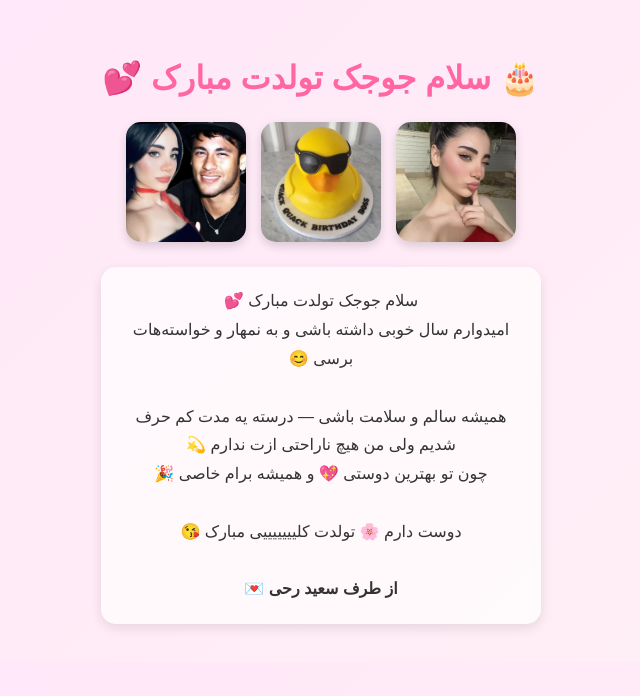
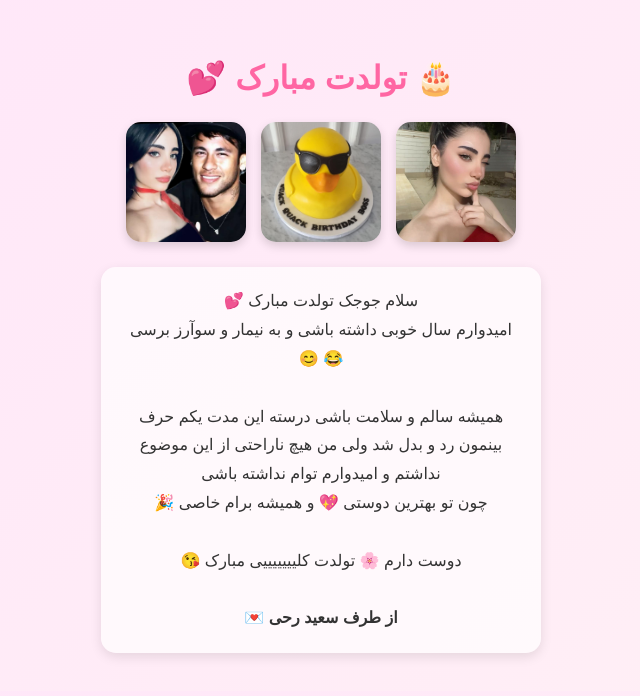
Before and after one commit to 1rhy/Tavalod, a plain HTML site: page birthday.html in a window 1280 px wide. Shown: the whole page, without its empty margins (319-959 px from the left). Drawn offline with Linux system fonts and the light colour scheme.

Commit message:
Update birthday.html

```diff
--- a/birthday.html
+++ b/birthday.html
@@ -57,7 +57,7 @@
 </head>
 <body>
 
-  <h1>🎂 سلام جوجک تولدت مبارک 💕</h1>
+  <h1>🎂 تولدت مبارک 💕</h1>
 
   <div class="photos">
   <img src="https://raw.githubusercontent.com/1rhy/Tavalod/main/photo1.jpg" alt="photo1">
@@ -66,9 +66,8 @@
 </div>
 
   <p>
-    سلام جوجک تولدت مبارک 💕<br>
-    امیدوارم سال خوبی داشته باشی و به نمهار و خواسته‌هات برسی 😊<br><br>
-    همیشه سالم و سلامت باشی — درسته یه مدت کم حرف شدیم ولی من هیچ ناراحتی ازت ندارم 💫<br>
+    سلام جوجک تولدت مبارک 💕<br>امیدوارم سال خوبی داشته باشی و به نیمار و سوآرز برسی 😂  😊<br><br>
+    همیشه سالم و سلامت باشی درسته این مدت یکم حرف بینمون رد و بدل شد ولی من هیچ ناراحتی از این موضوع نداشتم و امیدوارم توام نداشته باشی<br>
     چون تو بهترین دوستی 💖 و همیشه برام خاصی 🎉<br><br>
     دوست دارم 🌸 تولدت کلیییییییی مبارک 😘<br><br>
     <b>از طرف سعید رحی 💌</b>
```
